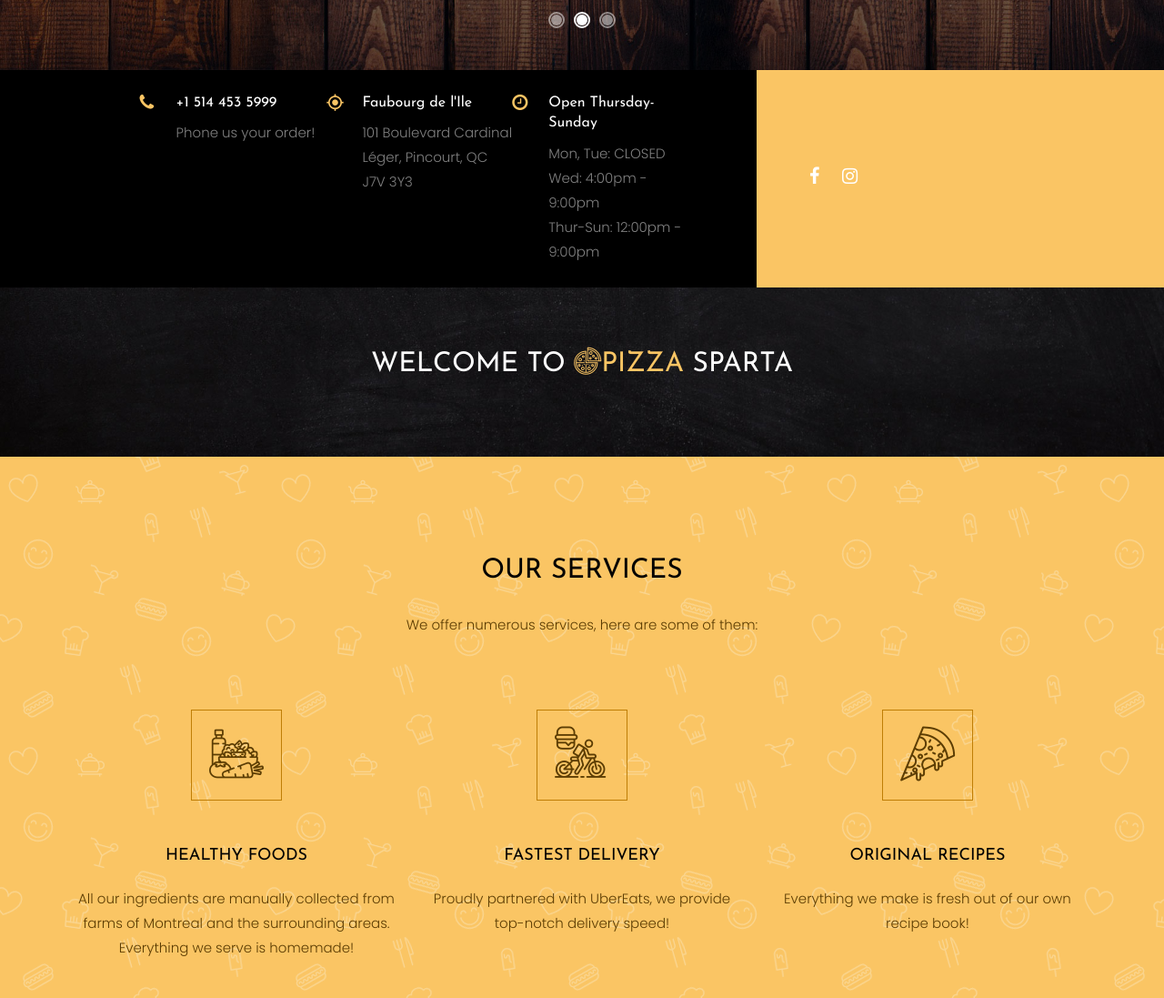
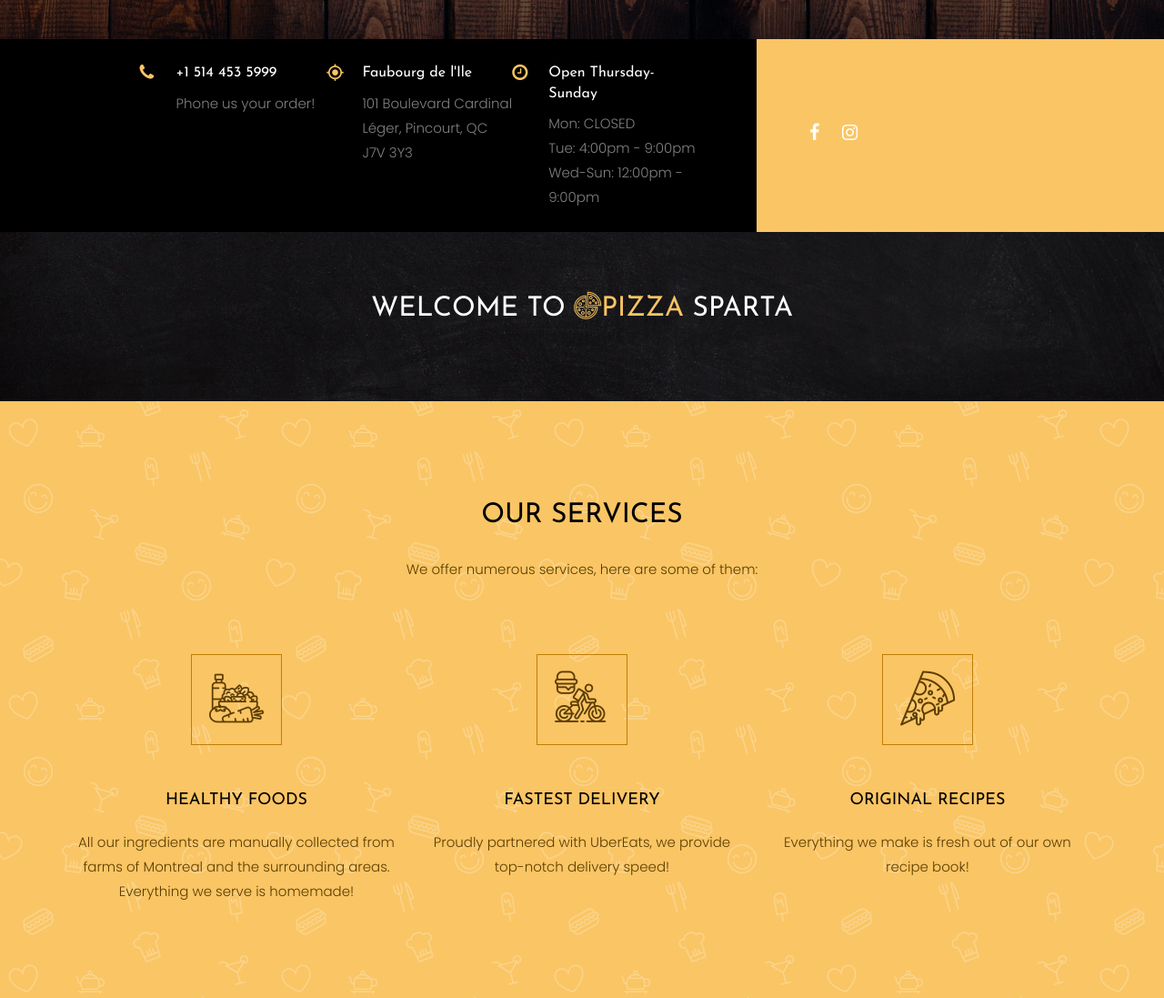
Before and after one commit to pSparta/pSparta.github.io, a plain HTML site: page index.html in a window 1280 px wide. Shown: the part 1141-2238 px from the top of the page at 91% size. Drawn offline with Linux system fonts and the light colour scheme; some packages are replaced by stand-ins of ours; no server answers; files whose address does not match are found by name.

Commit message:
Update 23 june 2020

```diff
--- a/index.html
+++ b/index.html
@@ -33,13 +33,13 @@
 		<div class="col-lg-12 col-md-12 col-sm-12 notice" style="background-color:rgb(68, 8, 8)">
 			<h4 style="padding: 15px; font-family: Helvetica, Arial, sans-serif">
 				En raison de l'actualité, veuillez noter que Pizza Sparta sera fermé du LUNDI au MARDI inclusivement. <br>
-				Nous demeurerons ouverts MERCREDI de 4 PM à 9 PM et du JEUDI au DIMANCHE de 12 PM à 9 PM. <br>
+				Nous demeurerons ouverts MARDI de 4 PM à 9 PM et du MERCREDI au DIMANCHE de 12 PM à 9 PM. <br>
 				Ces modifications resteront en vigueur jusqu'à nouvel ordre. <br>
 				Nous vous remercions de votre compréhension. <br>
 			</h4>
 			<h4 style="padding: 15px; font-family: Helvetica, Arial, sans-serif">
 				Due to current events, please note that Pizza Sparta will be closed from MONDAY to TUESDAY inclusively. <br>
-				We will remain open on WEDNESDAYS from 4 PM to 9 PM and from THURSDAY to SUNDAY from 12 PM to 9 PM. <br>
+				We will remain open on TUESDAY from 4 PM to 9 PM and from WEDNESDAY to SUNDAY from 12 PM to 9 PM. <br>
 				These modifications will remain until further notice. <br>
 				Thank you for your understanding. <br>
 			</h4>
@@ -147,9 +147,9 @@
 	    					<div class="icon"><span class="icon-clock-o"></span></div>
 	    					<div class="text">
 	    						<h3>Open Thursday-Sunday</h3>
-									<p>Mon, Tue: CLOSED</p>
-									<p>Wed: 4:00pm - 9:00pm </p>
-									<p>Thur-Sun: 12:00pm - 9:00pm</p>
+									<p>Mon: CLOSED</p>
+									<p>Tue: 4:00pm - 9:00pm </p>
+									<p>Wed-Sun: 12:00pm - 9:00pm</p>
 	    					</div>
 	    				</div>
 	    			</div>
```
